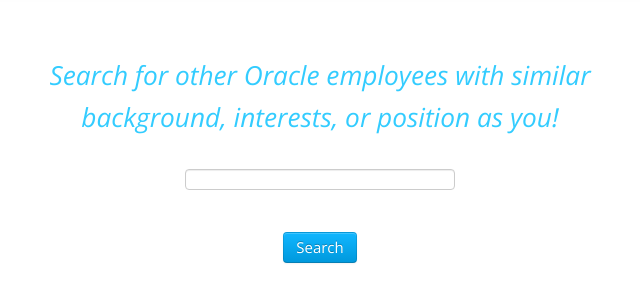
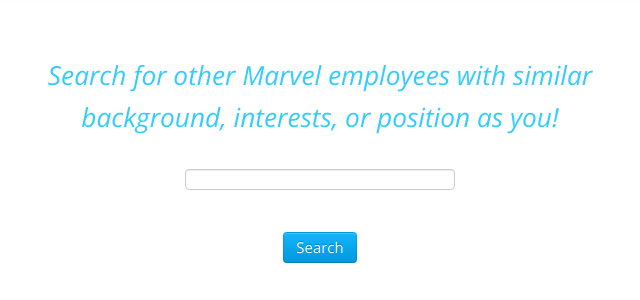
Before and after one commit to abannang/3-tier-HA-Python-Flask-App, a Flask app: page /gensearch in a window 1280 px wide. Shown: the part 57-357 px from the top of the page, without its empty margins (320-960 px from the left). Run offline with Flask 2, Linux system fonts and the light colour scheme; a user stored in the database is signed in; tables that the repository leaves empty hold one stand-in row (values such as "Sample post"); parts of the project's set-up code (start-up, migrations or seed data) failed here and were passed over; some libraries are stand-ins or nearby versions.

Commit message:
Update generalsearch.html

```diff
--- a/hello/templates/generalsearch.html
+++ b/hello/templates/generalsearch.html
@@ -23,7 +23,7 @@ dl {
 
 <div id="form">
 <form method="POST">
-	<h3><i>Search for other Oracle employees with similar background, interests, or position as you!</i></h3><br>
+	<h3><i>Search for other Marvel employees with similar background, interests, or position as you!</i></h3><br>
 
 	{{ form.hidden_tag()}}
 
```
